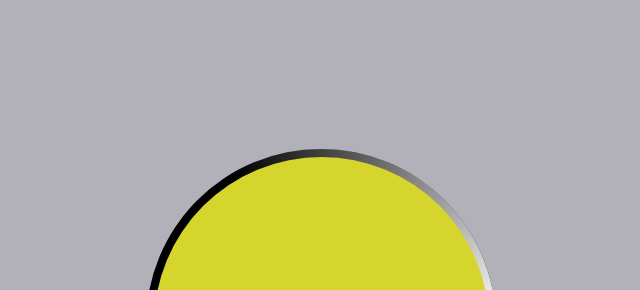
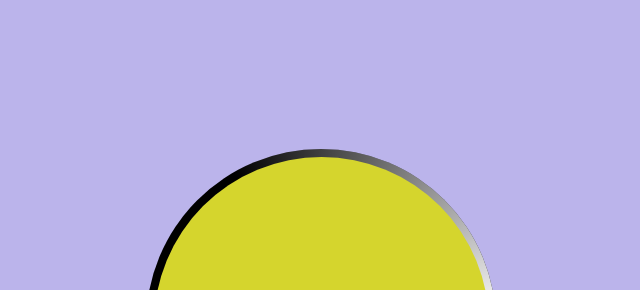
Before and after one commit to shahajalalweb/border-loading-animation, a plain HTML site: page index.html in a window 1280 px wide. Shown: the part 76-366 px from the top of the page, without its empty margins (319-959 px from the left). Drawn offline with Linux system fonts and the light colour scheme.

Commit message:
background added

```diff
--- a/style.css
+++ b/style.css
@@ -9,7 +9,7 @@
 
 body {
     height: 100vh;
-    background-color: #b2b1ba;
+    background-color: #bbb4eb;
 }
 
 body,
```
